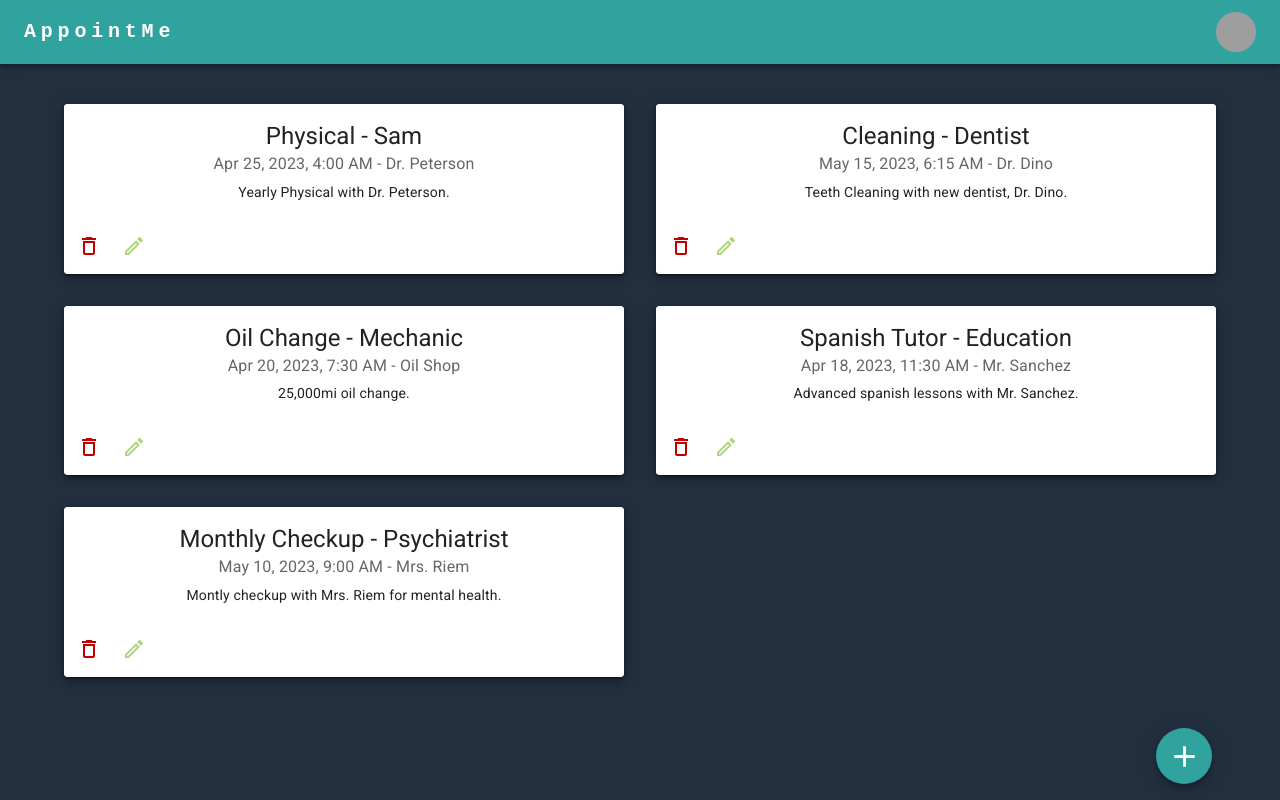
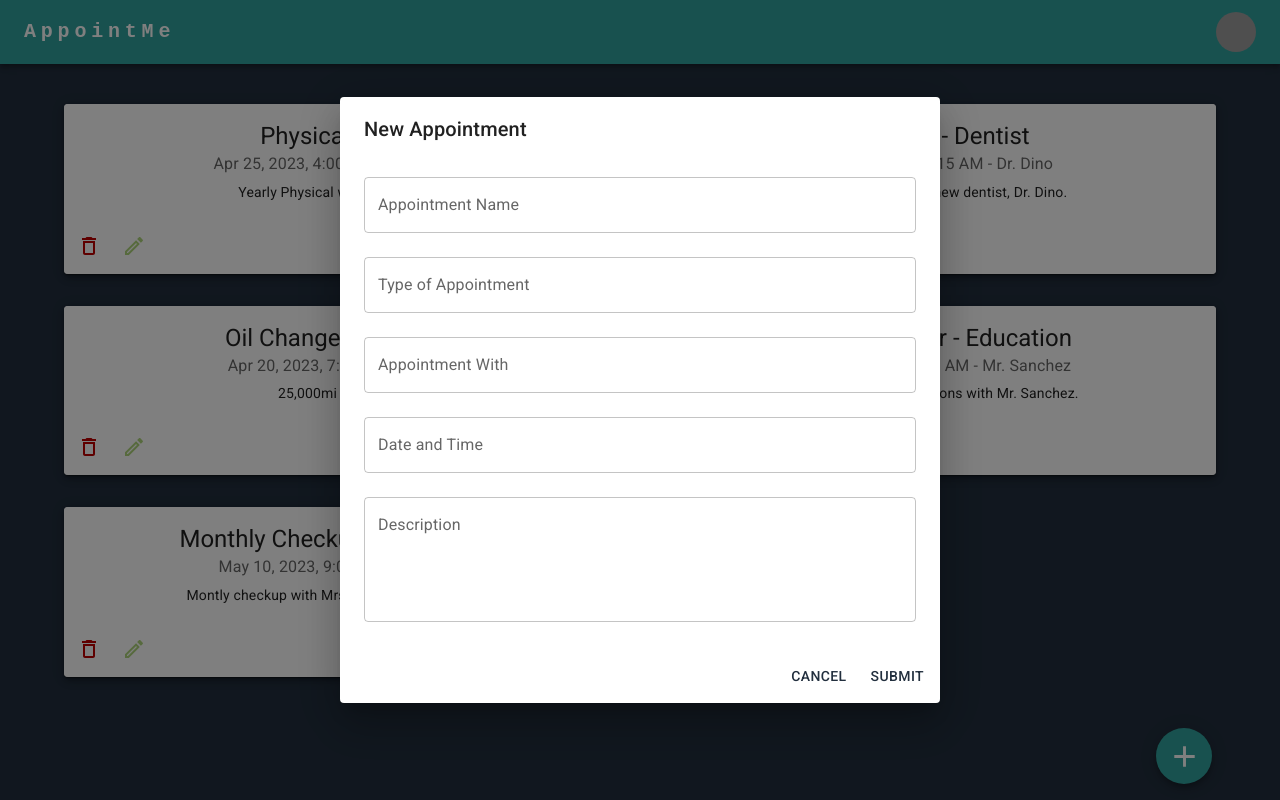
Before and after one commit to miguellopez-dev/appointMe, a React (Create React App) app: page / in a window 1280 px wide. Both pictures are taken after a click on the button 1184 px from the left and 756 px from the top of the page. Built offline with nearby package versions, Linux system fonts and the light colour scheme; grey boxes are pictures that could not be loaded.

Commit message:
Form for New Appointments

```diff
--- a/package.json
+++ b/package.json
@@ -7,13 +7,16 @@
     "@emotion/styled": "^11.10.6",
     "@fontsource/roboto": "^4.5.8",
     "@mui/icons-material": "^5.11.11",
-    "@mui/material": "^5.11.15",
+    "@mui/material": "^5.12.1",
+    "@mui/x-date-pickers": "^6.2.0",
     "@reduxjs/toolkit": "^1.9.3",
     "@testing-library/jest-dom": "^5.16.5",
     "@testing-library/react": "^13.4.0",
     "@testing-library/user-event": "^14.4.3",
+    "dayjs": "^1.11.7",
     "react": "^18.2.0",
     "react-dom": "^18.2.0",
+    "react-hook-form": "^7.43.9",
     "react-redux": "^8.0.5",
     "react-scripts": "5.0.1",
     "web-vitals": "^2.1.4"
--- a/src/App.js
+++ b/src/App.js
@@ -5,17 +5,22 @@ import '@fontsource/roboto/500.css';
 import '@fontsource/roboto/700.css';
 import AppointmentPage from './pages/AppointmentPage';
 import { ThemeProvider, Box } from '@mui/material';
-import theme from './customTheme'
+import theme from './customTheme';
+import { LocalizationProvider } from '@mui/x-date-pickers';
+import { AdapterDayjs } from '@mui/x-date-pickers/AdapterDayjs';
+
 
 
 function App() {
   return (
     <ThemeProvider theme={theme}>
-      <div className="App">
-        <Box>
-          <AppointmentPage />
-        </Box>
-      </div>
+      <LocalizationProvider dateAdapter={AdapterDayjs}>
+        <div className="App">
+          <Box>
+            <AppointmentPage />
+          </Box>
+        </div>
+      </LocalizationProvider>
     </ThemeProvider>
   );
 }
--- a/src/app/shared/APPOINTMENTS.js
+++ b/src/app/shared/APPOINTMENTS.js
@@ -1,7 +1,7 @@
 export const APPOINTMENTS = [
     {
         id: 0,
-        type: 'Sam',
+        type: 'Exam',
         name: 'Dr. Peterson',
         title: 'Physical',
         description: 'Yearly Physical with Dr. Peterson.',
--- /dev/null
+++ b/src/features/appointment/NewAppointmentForm.js
@@ -0,0 +1,74 @@
+import { useForm, Controller } from 'react-hook-form';
+import { DateTimePicker } from '@mui/x-date-pickers';
+import { TextField, Fab, styled, Dialog, DialogActions, DialogContent, DialogTitle, Button } from '@mui/material';
+import AddIcon from '@mui/icons-material/Add';
+import { useState } from 'react';
+
+const NewAppointmentForm = () => {
+    const StyledFab = styled(Fab)({
+        position: 'fixed',
+        zIndex: 1,
+        bottom: 16,
+        left: '85%',
+        right: 0,
+        margin: '0 auto',
+    });
+
+    const [open, setOpen] = useState(false);
+    const handleOpen = () => setOpen(true);
+    const handleClose = () => setOpen(false);
+
+    const { control, register, handleSubmit, watch, formState: { errors } } = useForm();
+    const onSubmit = data => console.log(data);
+
+    console.log(watch('example'));
+
+    return (
+        <>
+            <StyledFab color='secondary' onClick={handleOpen}>
+                <AddIcon fontSize='large' />
+            </StyledFab>
+            <Dialog open={open} onClose={handleClose} aria-labelledby='Make new appointment'>
+                <DialogTitle>New Appointment</DialogTitle>
+                <DialogContent>
+                    <form onSubmit={handleSubmit(onSubmit)}>
+                        <Controller
+                            name='Appointment'
+                            control={control}
+                            rules={{ required: true }}
+                            render={({ field }) => <TextField {...field} label='Appointment Name' fullWidth margin='normal' />}
+                        />
+                        <Controller
+                            name='Type'
+                            control={control}
+                            render={({ field }) => <TextField {...field} label='Type of Appointment' fullWidth margin='normal' />}
+                        />
+                        <Controller
+                            name='Apoointment With'
+                            control={control}
+                            render={({ field }) => <TextField {...field} label='Appointment With' fullWidth margin='normal' />}
+                        />
+                        <Controller
+                            name='Date and Time'
+                            control={control}
+                            rules={{ required: true }}
+                            render={({ field }) => <DateTimePicker {...field} label='Date and Time' sx={{width: '100%', marginTop: 2, marginBottom: 1}}  />}
+
+                        />
+                        <Controller
+                            name='Description'
+                            control={control}
+                            render={({ field }) => <TextField {...field} label='Description' fullWidth margin='normal' multiline rows={4} />}
+                        />
+                    </form>
+                </DialogContent>
+                <DialogActions>
+                    <Button onClick={handleClose}>Cancel</Button>
+                    <Button type='submit'>Submit</Button>
+                </DialogActions>
+            </Dialog>
+        </>
+    );
+};
+
+export default NewAppointmentForm;
--- a/src/pages/AppointmentPage.js
+++ b/src/pages/AppointmentPage.js
@@ -2,16 +2,10 @@ import { Container, Box, Fab, styled } from "@mui/material";
 import AddIcon from '@mui/icons-material/Add';
 import AppointmentList from "../features/appointment/AppointmentList";
 import SideBar from '../components/SideBar'
+import NewAppointmentForm from "../features/appointment/NewAppointmentForm";
 
 const AppointmentPage = () => {
-    const StyledFab = styled(Fab)({
-        position: 'fixed',
-        zIndex: 1,
-        bottom: 16,
-        left: '85%',
-        right: 0,
-        margin: '0 auto',
-    });
+
 
     return (
         <Box >
@@ -19,9 +13,7 @@ const AppointmentPage = () => {
             <Container>
                 <AppointmentList />
             </Container>
-            <StyledFab color='secondary'>
-                <AddIcon fontSize='large' />
-            </StyledFab>
+            <NewAppointmentForm />
         </Box>
     );
 }
```
Also changed, not shown: 1 other file (tests, documents, lock files or other folders).
